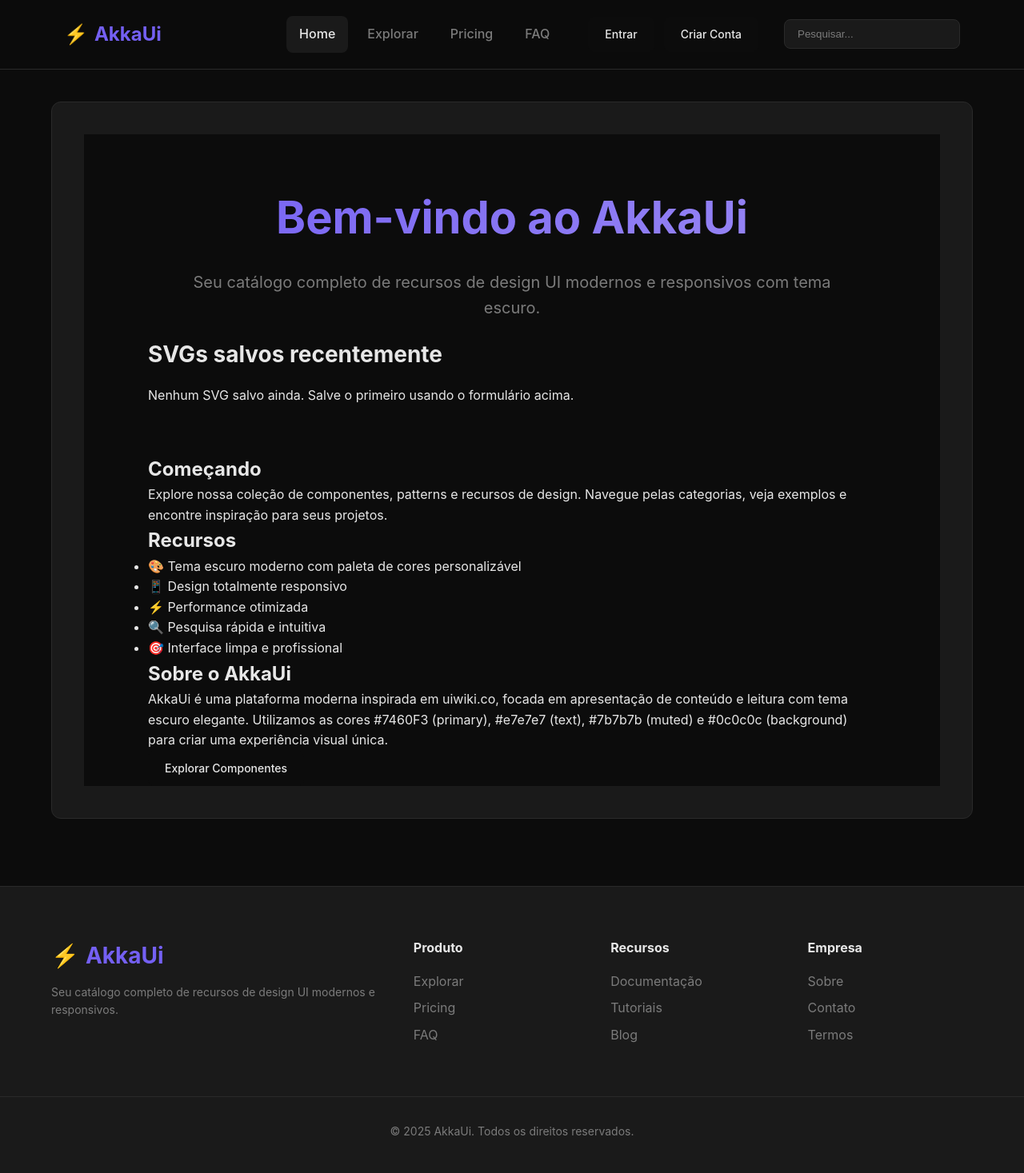
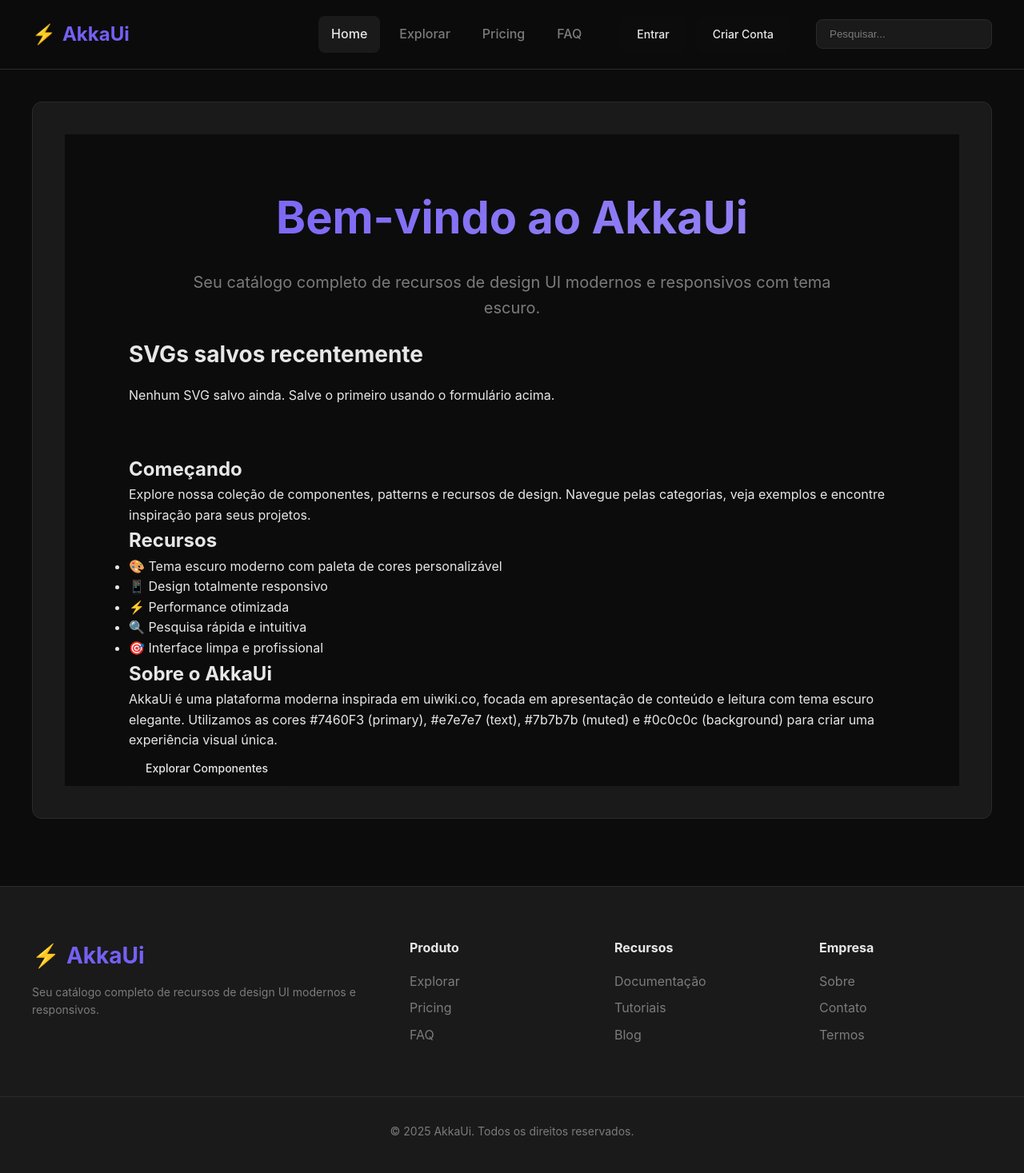
Before and after one commit to aldeandersantos/AkkaUi, a Django app: page / in a window 1280 px wide. Shown: the whole page at 80% size. Run offline with Django 5.2, Linux system fonts and the light colour scheme; data that the repository does not hold is empty; some libraries are stand-ins or nearby versions.

Commit message:
add/ajuste de largura da home

```diff
--- a/static/core/ui-enhancements.css
+++ b/static/core/ui-enhancements.css
@@ -5,6 +5,20 @@
   --accent: #7460F3;
   /* Reutiliza variáveis já definidas em wiki.css */
   /* --bg-card, --border, --text-light, --text-muted já existem */
+}
+
+/* Ajustes para permitir que o main ocupe maior largura disponível
+   e reduzir as margens laterais visíveis na página de explorar */
+.app-container {
+  max-width: 100%; /* permite uso de toda largura do viewport */
+  padding: 24px 40px; /* deixa algum espaçamento horizontal */
+}
+
+/* Header container: aumenta largura máxima para evitar grandes espaços nas laterais */
+.site-header .container{
+  max-width: 2000px; /* maior que o padrão para cabeçalho mais largo */
+  padding-left: 40px;
+  padding-right: 40px;
 }
 
 /* Explore Page Layout com Sidebar Lateral */
@@ -20,6 +34,19 @@
   overflow-y: auto;
   width: 280px;
   flex-shrink: 0;
+}
+
+/* Sobrescritas para container global usadas no base.html
+   Aumenta a largura útil e diminui padding para aproveitar mais o espaço */
+.container {
+  max-width: 100%;
+  padding-left: 40px;
+  padding-right: 40px;
+}
+
+main.container {
+  gap: 24px; /* reduz um pouco o gap entre sidebar e conteúdo */
+  padding-top: 40px;
 }
 
 .sidebar-title {
@@ -296,6 +323,7 @@
   overflow: hidden;
   display: -webkit-box;
   -webkit-line-clamp: 2;
+  line-clamp: 2;
   -webkit-box-orient: vertical;
   margin: 0;
 }
--- a/templates/core/base.html
+++ b/templates/core/base.html
@@ -60,7 +60,7 @@
       </div>
     </header>
 
-    <main class="container">
+    <main class="container app-container">
       {% block sidebar %}
       {% endblock %}
 
```
